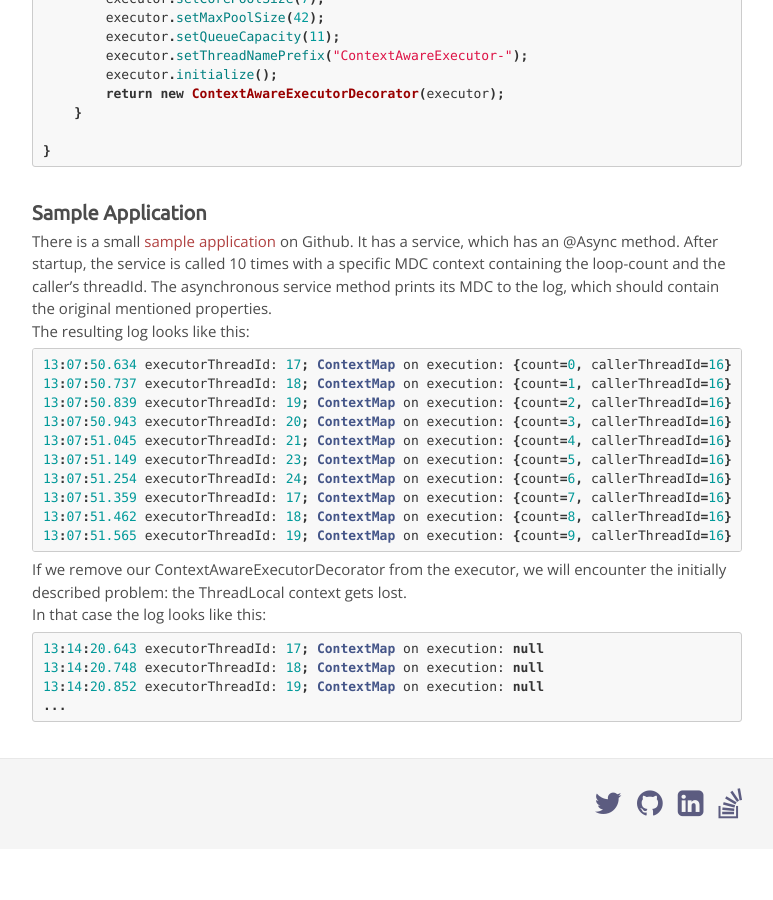
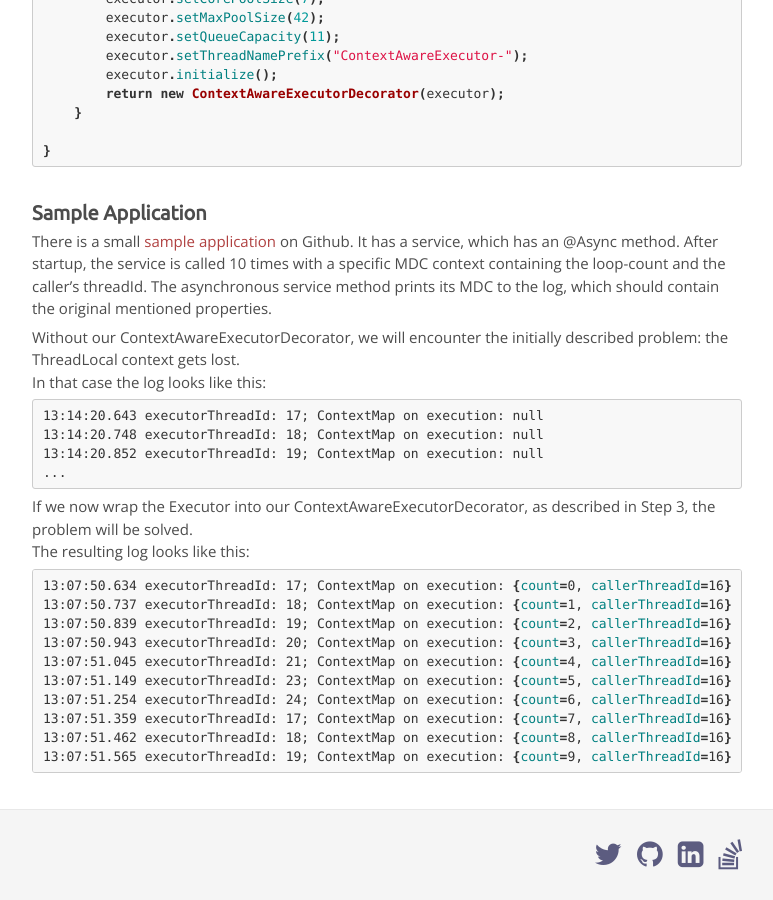
Before and after one commit to chrisport/chrisport.github.io, a Jekyll site: the page built from _posts/2016-10-12-java-spring-context-aware.markdown, in a window 1280 px wide and 900 px high, scrolled down 1956 px. Shown: the whole window, without its empty margins (238-1011 px from the left). Built offline with Jekyll 4.4.1, drawn with Linux system fonts in a browser that asks for light colours; nearby versions of some CDN libraries; comment, search, counter and statistics services are not loaded; before the commit the page ends 2805 px from its top, so only the background shows below that; some of the changed lines change nothing that is shown.

Commit message:
small improvements on latest post

```diff
--- a/_includes/header.html
+++ b/_includes/header.html
@@ -1,5 +1,14 @@
 <header class="site-header">
+    <script>
+        (function(i,s,o,g,r,a,m){i['GoogleAnalyticsObject']=r;i[r]=i[r]||function(){
+                    (i[r].q=i[r].q||[]).push(arguments)},i[r].l=1*new Date();a=s.createElement(o),
+                m=s.getElementsByTagName(o)[0];a.async=1;a.src=g;m.parentNode.insertBefore(a,m)
+        })(window,document,'script','https://www.google-analytics.com/analytics.js','ga');
 
+        ga('create', 'UA-54743751-2', 'auto');
+        ga('send', 'pageview');
+
+    </script>
     <div class="wrapper">
        <!-- <a class="site-title" href="{{ site.baseurl }}/">{{ site.title }}</a>-->
         <nav class="site-nav">
--- a/_posts/2016-10-12-java-spring-context-aware.markdown
+++ b/_posts/2016-10-12-java-spring-context-aware.markdown
@@ -117,9 +117,21 @@
 There is a small [sample application](https://github.com/chrisport/thread-context-demo) on Github. It has a service, which
 has an @Async method. After startup, the service is called 10 times with a specific MDC context containing the loop-count and
 the caller's threadId. The asynchronous service method prints its MDC to the log, which should contain the original mentioned properties.
+
+Without our ContextAwareExecutorDecorator, we will encounter the initially described problem: the ThreadLocal context gets lost.
+In that case the log looks like this:
+
+{% highlight bash %}
+13:14:20.643 executorThreadId: 17; ContextMap on execution: null
+13:14:20.748 executorThreadId: 18; ContextMap on execution: null
+13:14:20.852 executorThreadId: 19; ContextMap on execution: null
+...
+{% endhighlight %}
+
+If we now wrap the Executor into our ContextAwareExecutorDecorator, as described in Step 3, the problem will be solved.
 The resulting log looks like this:
 
-{% highlight java %}
+{% highlight bash %}
 13:07:50.634 executorThreadId: 17; ContextMap on execution: {count=0, callerThreadId=16}
 13:07:50.737 executorThreadId: 18; ContextMap on execution: {count=1, callerThreadId=16}
 13:07:50.839 executorThreadId: 19; ContextMap on execution: {count=2, callerThreadId=16}
@@ -131,14 +143,3 @@
 13:07:51.462 executorThreadId: 18; ContextMap on execution: {count=8, callerThreadId=16}
 13:07:51.565 executorThreadId: 19; ContextMap on execution: {count=9, callerThreadId=16}
 {% endhighlight %}
-
-
-If we remove our ContextAwareExecutorDecorator from the executor, we will encounter the initially described problem: the ThreadLocal context gets lost.
-In that case the log looks like this:
-
-{% highlight java %}
-13:14:20.643 executorThreadId: 17; ContextMap on execution: null
-13:14:20.748 executorThreadId: 18; ContextMap on execution: null
-13:14:20.852 executorThreadId: 19; ContextMap on execution: null
-...
-{% endhighlight %}
```
